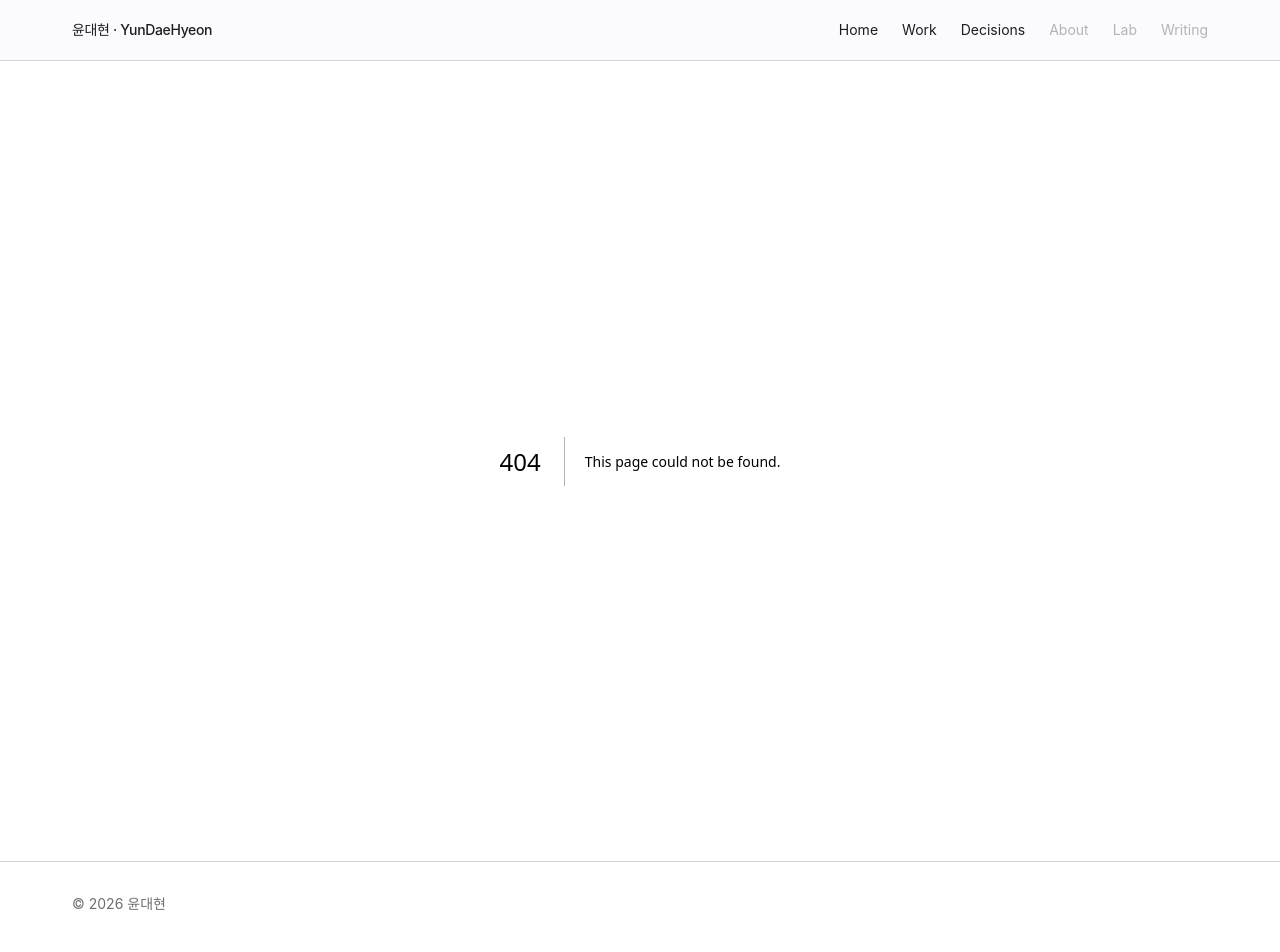
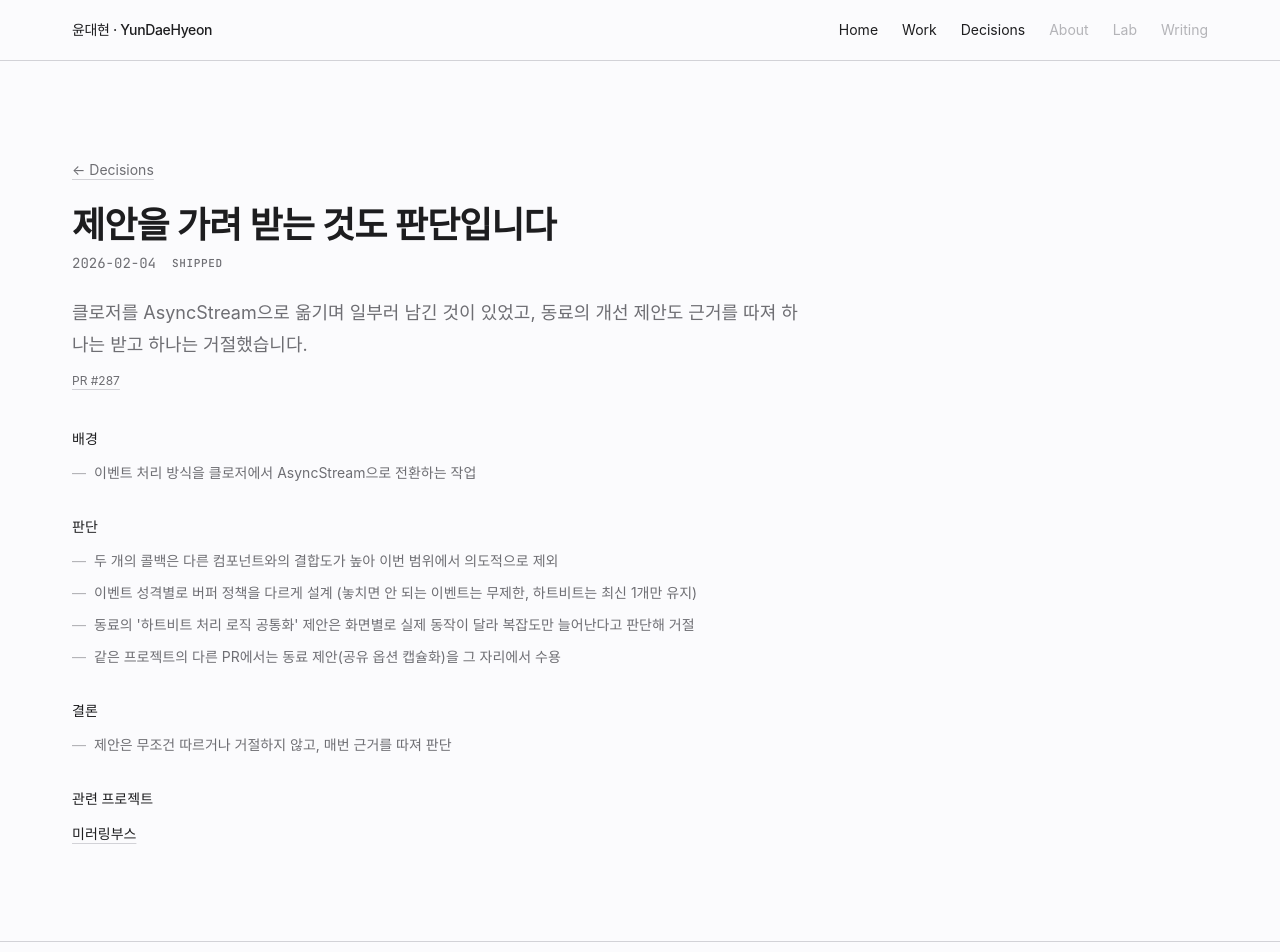
Before and after one commit to YunDaeHyeon/daegom.dev, a Next.js app: page /decisions/choosing-which-feedback-to-take in a window 1280 px wide. Before the commit this address had no page. Shown: the top 952 px of the page. Built offline with nearby package versions, Linux system fonts and the light colour scheme.

Commit message:
feat: Work/Decisions 상세 페이지 라우트 추가 (관련 항목 교차 링크 포함)

```diff
--- /dev/null
+++ b/app/decisions/[slug]/page.tsx
@@ -0,0 +1,70 @@
+import { notFound } from "next/navigation";
+import Link from "next/link";
+import { Container } from "@/components/container";
+import { DetailSections } from "@/components/detail-sections";
+import { LinkRow } from "@/components/link-row";
+import { StatusLabel } from "@/components/status-label";
+import { decisions, workItems } from "@/lib/content";
+
+export function generateStaticParams() {
+  return decisions.map((item) => ({ slug: item.slug }));
+}
+
+export default async function DecisionDetailPage({
+  params,
+}: {
+  params: Promise<{ slug: string }>;
+}) {
+  const { slug } = await params;
+  const decision = decisions.find((d) => d.slug === slug);
+  if (!decision) notFound();
+
+  const relatedWork = workItems.find((w) => w.slug === decision.relatedWork);
+
+  return (
+    <main className="py-16 sm:py-24">
+      <Container>
+        <Link
+          href="/#decisions"
+          className="text-sm text-muted-foreground underline decoration-border underline-offset-4 transition-colors hover:decoration-accent"
+        >
+          ← Decisions
+        </Link>
+
+        <h1 className="mt-6 text-3xl font-semibold tracking-tight text-foreground sm:text-4xl">
+          {decision.title}
+        </h1>
+        <div className="mt-2 flex items-center gap-4">
+          <span className="font-mono text-sm text-muted-foreground">
+            {decision.date}
+          </span>
+          <StatusLabel status={decision.status} />
+        </div>
+        <p className="mt-6 max-w-[65ch] text-lg leading-8 text-muted-foreground">
+          {decision.summary}
+        </p>
+        <LinkRow links={decision.links} />
+
+        <DetailSections sections={decision.sections} />
+
+        {relatedWork && (
+          <div className="mt-8">
+            <h2 className="text-sm font-medium text-foreground">
+              관련 프로젝트
+            </h2>
+            <ul className="mt-3 space-y-2">
+              <li>
+                <Link
+                  href={`/work/${relatedWork.slug}`}
+                  className="text-sm text-foreground underline decoration-border underline-offset-4 transition-colors hover:decoration-accent"
+                >
+                  {relatedWork.title}
+                </Link>
+              </li>
+            </ul>
+          </div>
+        )}
+      </Container>
+    </main>
+  );
+}
--- /dev/null
+++ b/app/work/[slug]/page.tsx
@@ -0,0 +1,81 @@
+import { notFound } from "next/navigation";
+import Link from "next/link";
+import { Container } from "@/components/container";
+import { DetailSections } from "@/components/detail-sections";
+import { LinkRow } from "@/components/link-row";
+import { workItems, decisions } from "@/lib/content";
+
+export function generateStaticParams() {
+  return workItems.map((item) => ({ slug: item.slug }));
+}
+
+export default async function WorkDetailPage({
+  params,
+}: {
+  params: Promise<{ slug: string }>;
+}) {
+  const { slug } = await params;
+  const item = workItems.find((w) => w.slug === slug);
+  if (!item) notFound();
+
+  const related = decisions.filter((d) =>
+    item.relatedDecisions?.includes(d.slug)
+  );
+
+  return (
+    <main className="py-16 sm:py-24">
+      <Container>
+        <Link
+          href="/#work"
+          className="text-sm text-muted-foreground underline decoration-border underline-offset-4 transition-colors hover:decoration-accent"
+        >
+          ← Work
+        </Link>
+
+        <h1 className="mt-6 text-3xl font-semibold tracking-tight text-foreground sm:text-4xl">
+          {item.title}
+        </h1>
+        <p className="mt-2 font-mono text-sm text-muted-foreground">
+          {item.period}
+        </p>
+        <p className="mt-6 max-w-[65ch] text-lg leading-8 text-muted-foreground">
+          {item.summary}
+        </p>
+
+        <ul className="mt-4 flex flex-wrap gap-2">
+          {item.stack.map((tech) => (
+            <li
+              key={tech}
+              className="rounded-sm bg-muted px-2 py-0.5 font-mono text-[11px] text-muted-foreground"
+            >
+              {tech}
+            </li>
+          ))}
+        </ul>
+        <LinkRow links={item.links} />
+
+        <DetailSections sections={item.sections} />
+
+        {related.length > 0 && (
+          <div className="mt-8">
+            <h2 className="text-sm font-medium text-foreground">
+              관련 Decisions
+            </h2>
+            <ul className="mt-3 space-y-2">
+              {related.map((d) => (
+                <li key={d.slug}>
+                  <Link
+                    href={`/decisions/${d.slug}`}
+                    className="text-sm text-foreground underline decoration-border underline-offset-4 transition-colors hover:decoration-accent"
+                  >
+                    {d.title}
+                  </Link>
+                </li>
+              ))}
+            </ul>
+          </div>
+        )}
+      </Container>
+    </main>
+  );
+}
```
